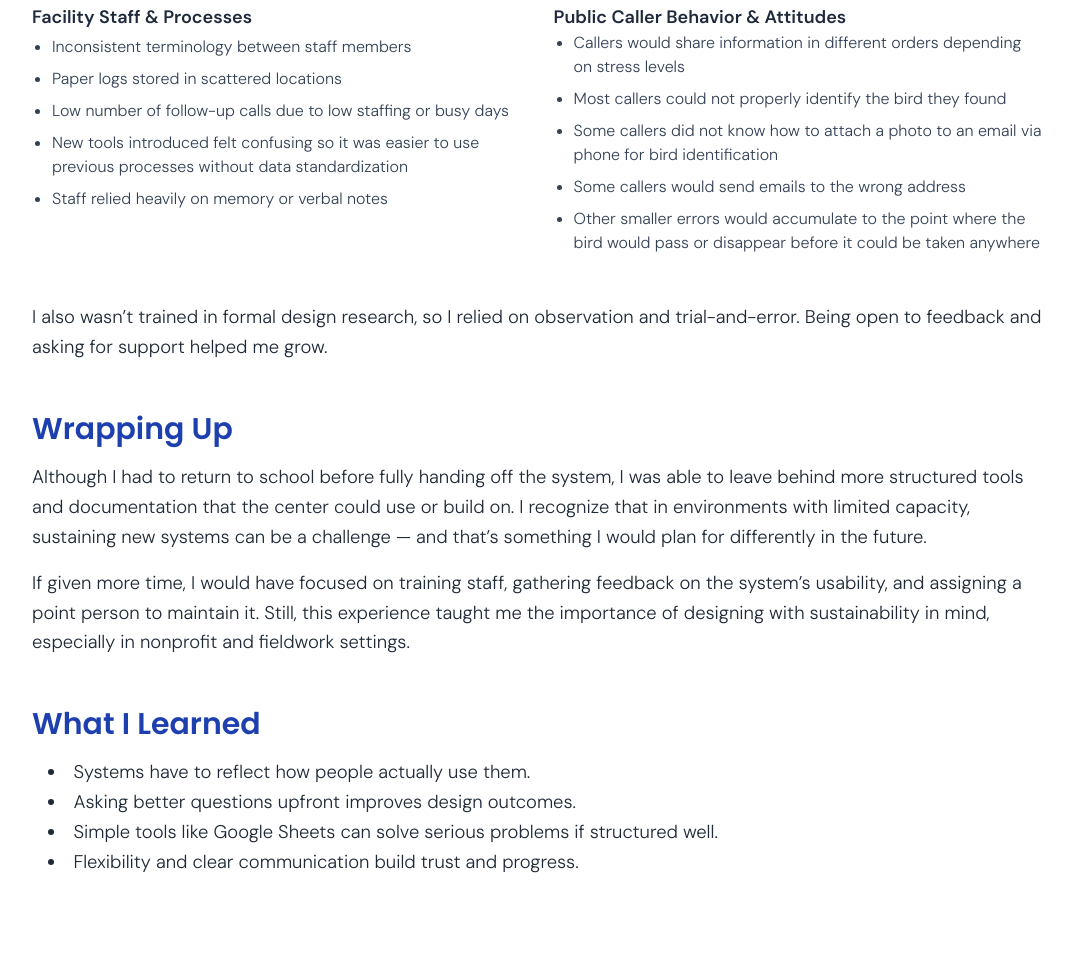
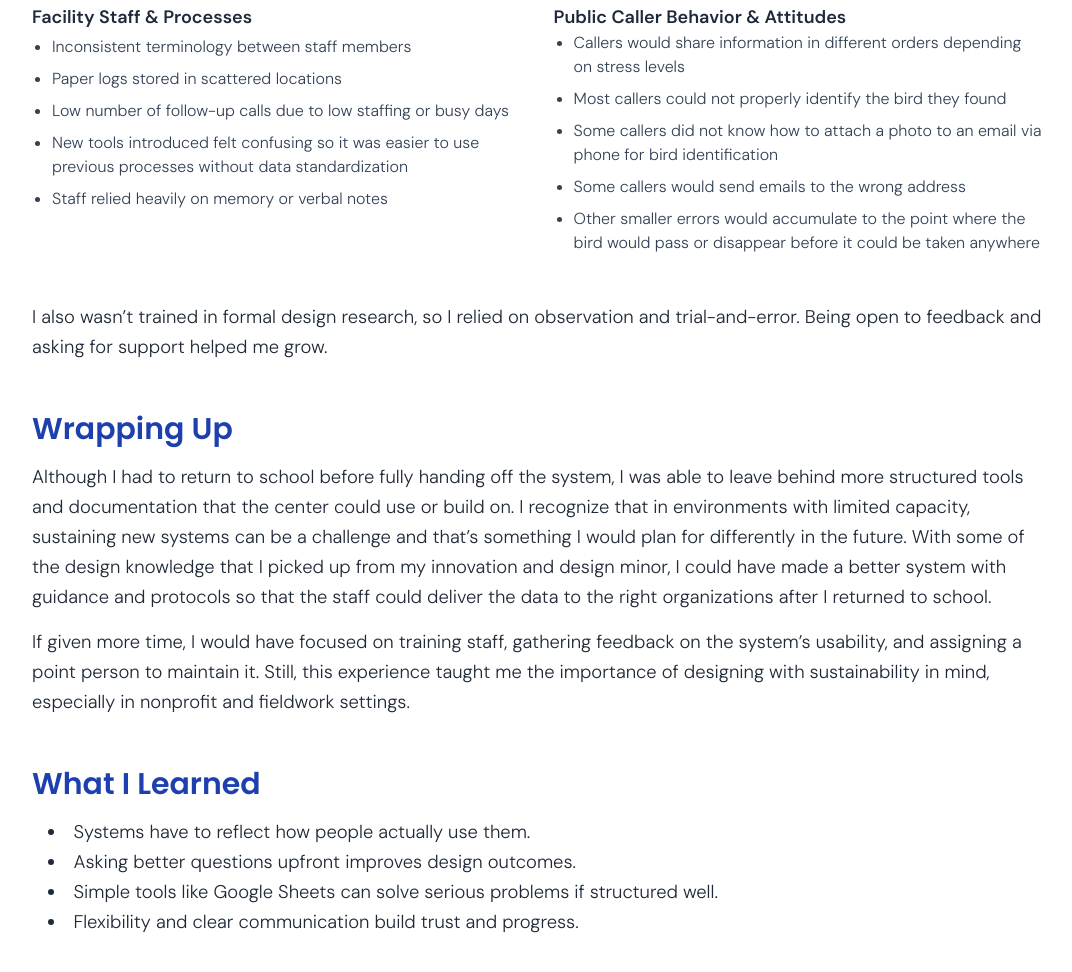
Before and after one commit to aloram12/Reflexive-Design-Portfolio, a website: page Pages/Case-Study-Three.html in a window 1280 px wide. Shown: the part 6564-7536 px from the top of the page, without its empty margins (96-1168 px from the left). Drawn offline with Linux system fonts and the light colour scheme.

Commit message:
edited third case study section

```diff
--- a/Pages/Case-Study-Three.html
+++ b/Pages/Case-Study-Three.html
@@ -454,7 +454,8 @@
               Wrapping Up
             </h2>
             <p class="leading-relaxed mb-4" style="font-family: 'DM Sans'; font-weight: 300;font-size:1.15em;">
-              Although I had to return to school before fully handing off the system, I was able to leave behind more structured tools and documentation that the center could use or build on. I recognize that in environments with limited capacity, sustaining new systems can be a challenge — and that’s something I would plan for differently in the future.
+              Although I had to return to school before fully handing off the system, I was able to leave behind more structured tools and documentation that the center could use or build on. I recognize that in environments with limited capacity, sustaining new systems can be a challenge and that’s something I would plan for differently in the future. With some of the design knowledge that
+              I picked up from my innovation and design minor, I could have made a better system with guidance and protocols so that the staff could deliver the data to the right organizations after I returned to school.
             </p>
             <p class="leading-relaxed" style="font-family: 'DM Sans'; font-weight: 300;font-size:1.15em;">
               If given more time, I would have focused on training staff, gathering feedback on the system’s usability, and assigning a point person to maintain it. Still, this experience taught me the importance of designing with sustainability in mind, especially in nonprofit and fieldwork settings.
```
Also changed, not shown: 1 other file.
